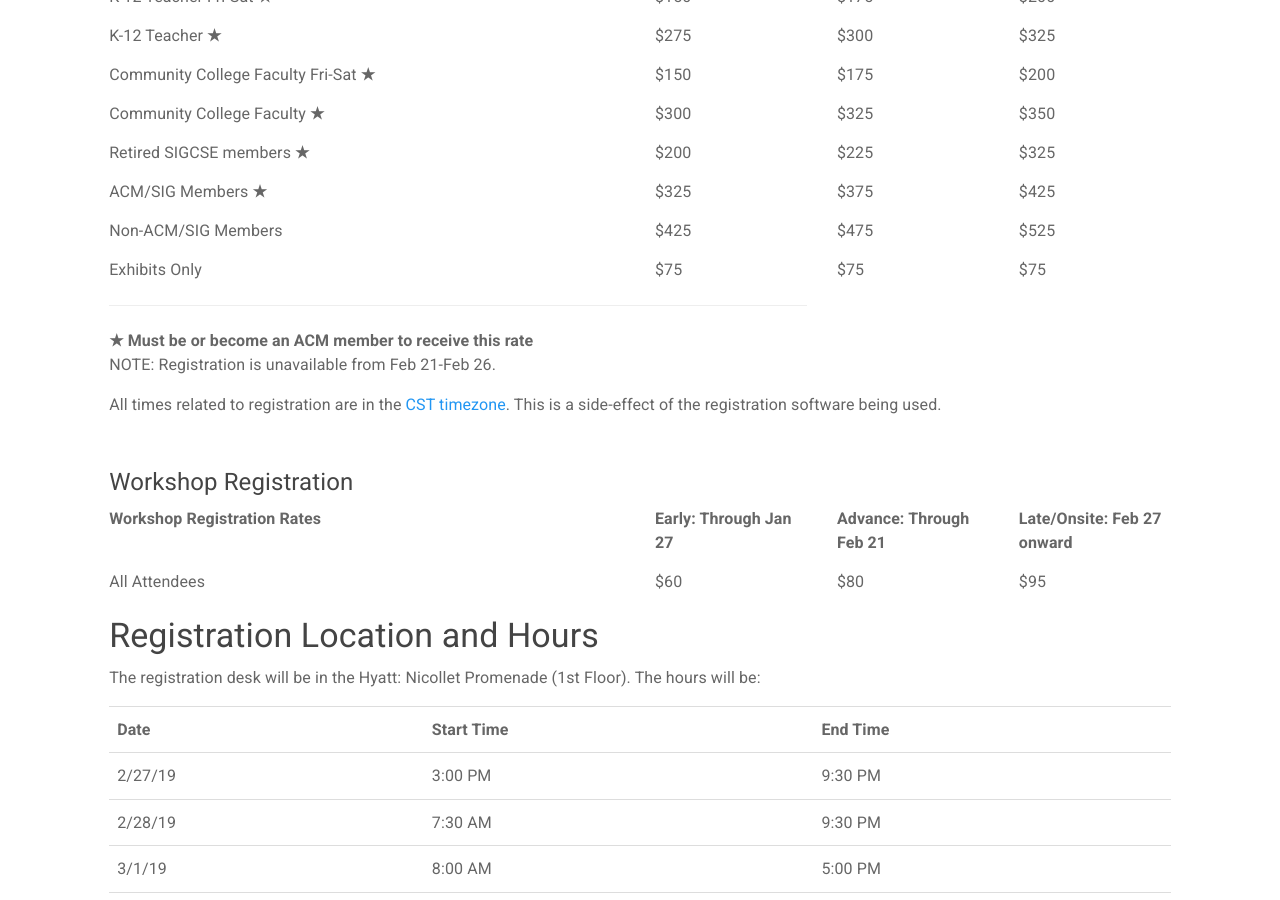
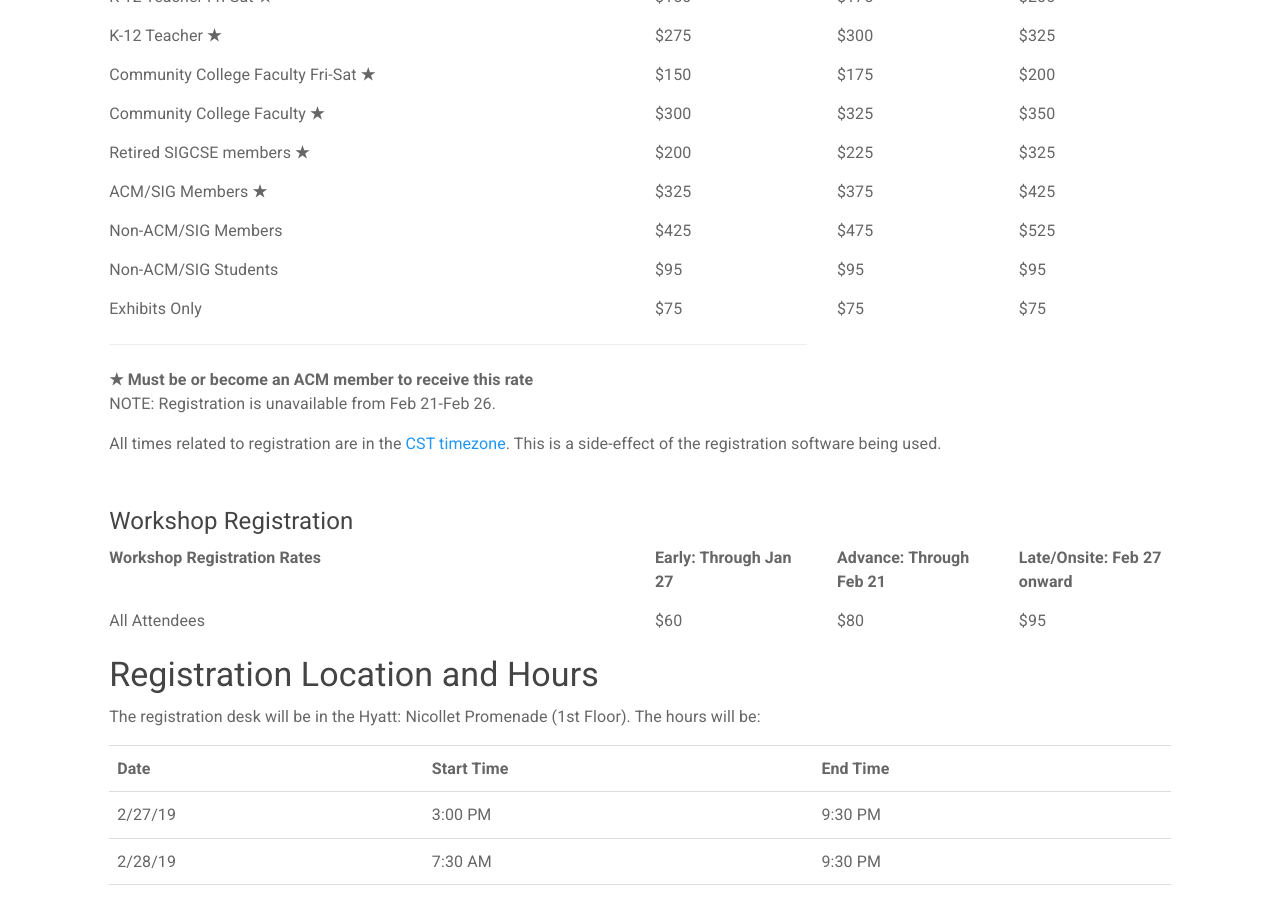
Before and after one commit to sheckman/sigcse2019, a Jekyll site: the page built from attendees/index.md, in a window 1280 px wide and 900 px high, scrolled down 801 px. Built offline with Jekyll 4.4.1, drawn with Linux system fonts in a browser that asks for light colours.

Commit message:
Adding non-member student rate.

```diff
--- a/attendees/index.md
+++ b/attendees/index.md
@@ -83,7 +83,6 @@ But wait! There's more! <b>Student volunteers</b> get reimbursed for their confe
 </div>
 <div class = "row" style="padding-top: 15px;">
     <div class = "col-sm-6"> Student <b>&starf;</b> </div>
-
     <div class = "col-sm-2"> $80 </div>
     <div class = "col-sm-2"> $80 </div>
     <div class = "col-sm-2"> $80 </div>
@@ -130,7 +129,12 @@ But wait! There's more! <b>Student volunteers</b> get reimbursed for their confe
     <div class = "col-sm-2"> $475 </div>
     <div class = "col-sm-2"> $525 </div>
 </div>
-
+<div class = "row" style="padding-top: 15px;">
+    <div class = "col-sm-6"> Non-ACM/SIG Students </div>
+    <div class = "col-sm-2"> $95 </div>
+    <div class = "col-sm-2"> $95 </div>
+    <div class = "col-sm-2"> $95 </div>
+</div>
 <div class = "row" style="padding-top: 15px;">
     <div class = "col-sm-6"> Exhibits Only </div>
     <div class = "col-sm-2"> $75 </div>
```
